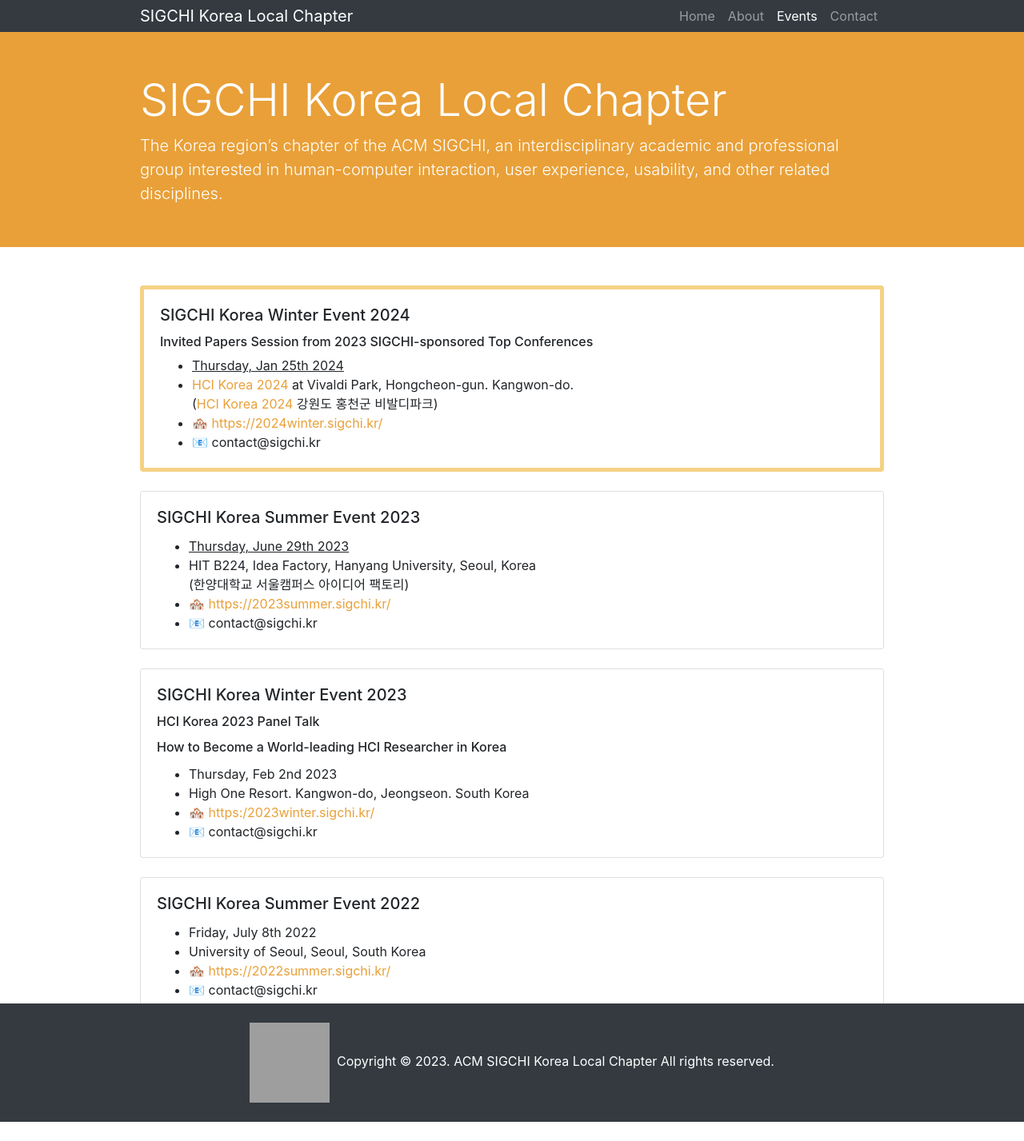
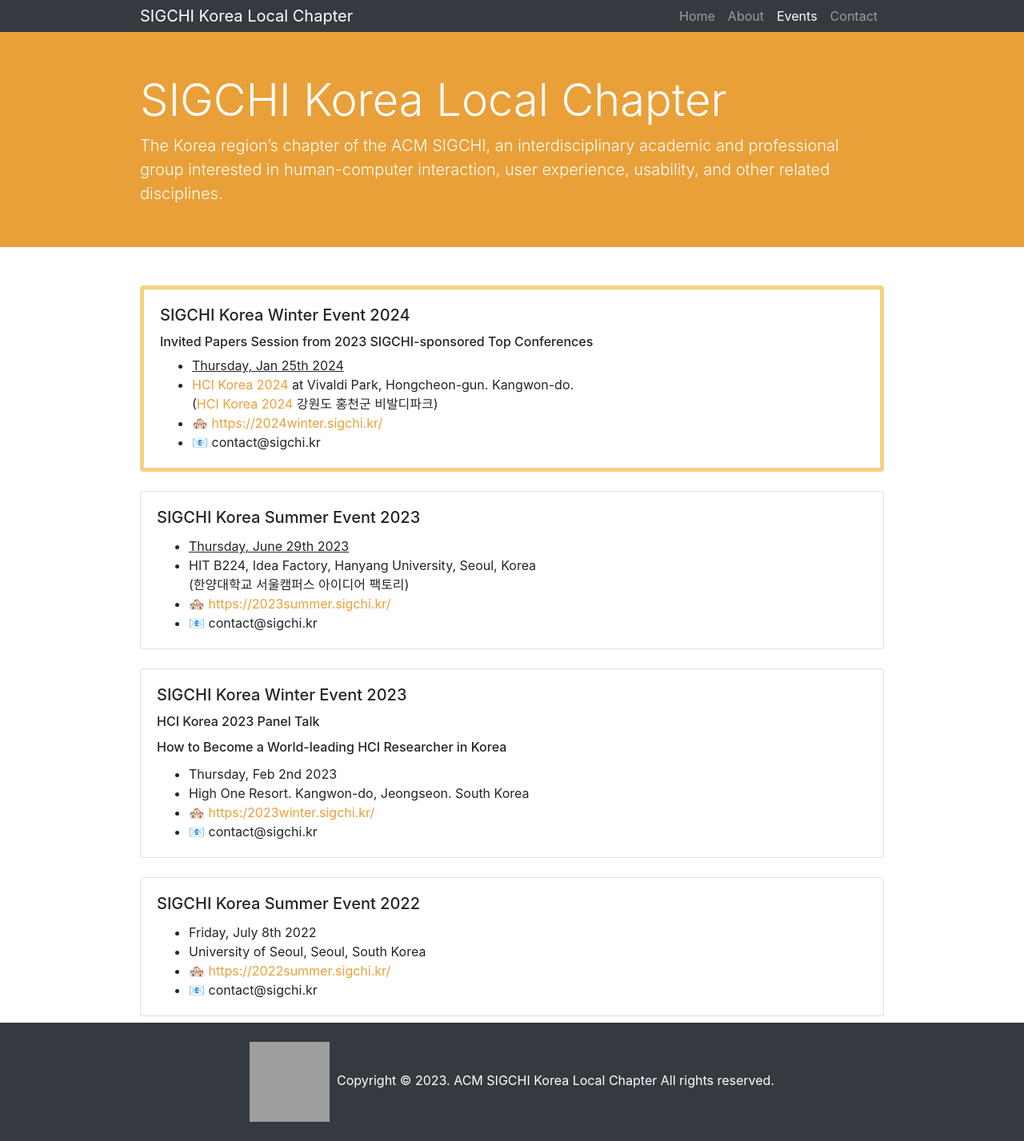
Before and after one commit to sigchikr/sigchikr.github.io, a Jekyll site: the page built from _pages/events.md, in a window 1280 px wide. Shown: the whole page at 80% size. Built offline with Jekyll 4.4.1, drawn with Linux system fonts in a browser that asks for light colours; before the commit the page ends 1403 px from its top, so only the background shows below that; grey boxes are pictures that could not be loaded.

Commit message:
Update events.md

```diff
--- a/_pages/events.md
+++ b/_pages/events.md
@@ -61,3 +62,5 @@
     </div>
     <br>
 </div>
+
+<br />
```
Also changed, not shown: other parts of _pages/events.md (+1 -0 lines).
